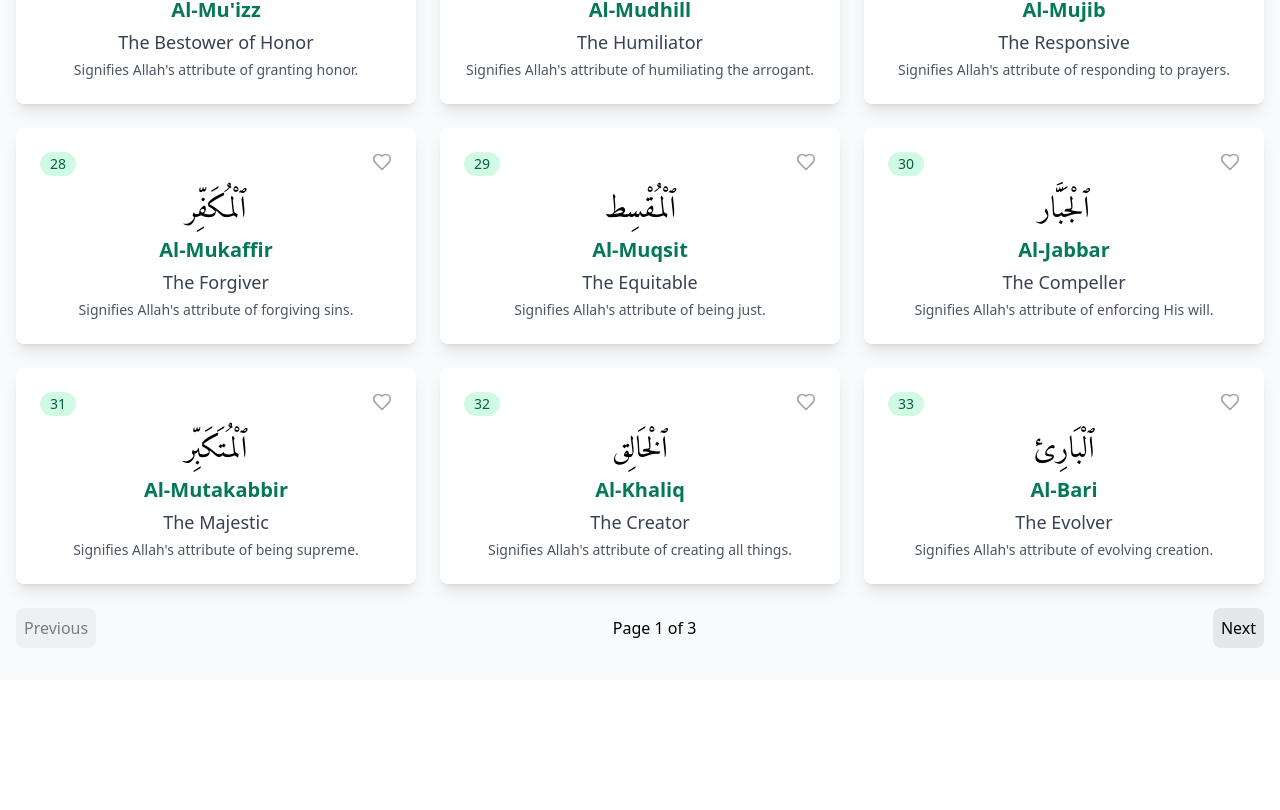
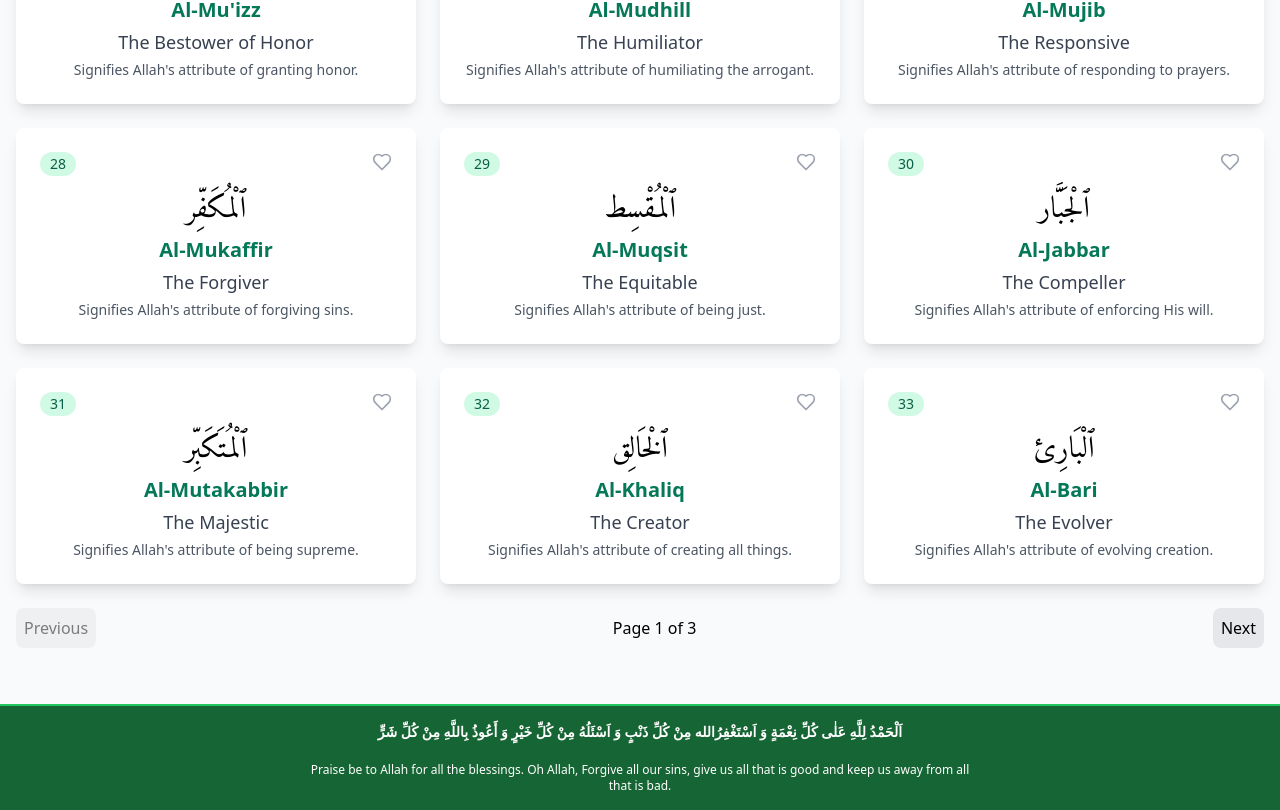
Before and after one commit to bleeeeek/asma-ul-husna, a React (Vite) app: page / in a window 1280 px wide. Shown: the part 2354-3164 px from the top of the page. Before the commit the page ends 3034 px from the top, so only its background shows below. Built offline with nearby package versions, Linux system fonts and the light colour scheme.

Commit message:
dua added to the bottom of the page

```diff
--- a/src/App.tsx
+++ b/src/App.tsx
@@ -3,6 +3,7 @@ import { names } from './data/names';
 import { NameCard } from './components/NameCard';
 import Pagination from './components/Pagination';
 import Header from './components/Header';
+import Footer from './components/Footer';
 
 function App() {
   const [search, setSearch] = useState('');
@@ -41,8 +42,8 @@ function App() {
   const likedCount = favorites.length;
 
   return (
-    <div className="min-h-screen bg-gray-50">
-      <div className="container mx-auto px-4 py-8">
+    <div className="min-h-screen bg-gray-50 relative">
+      <div className="container mx-auto px-4 py-8 relative z-10">
         <Header
           search={search}
           setSearch={setSearch}
@@ -67,6 +68,7 @@ function App() {
           onPageChange={setCurrentPage}
         />
       </div>
+      <Footer />
     </div>
   );
 }
--- /dev/null
+++ b/src/components/Footer.tsx
@@ -0,0 +1,18 @@
+import React from 'react';
+
+const Footer: React.FC = () => {
+  return (
+    <footer className="bg-green-800 text-white text-center py-2 mt-6 shadow-lg">
+      <div className="max-w-2xl mx-auto">
+        <p className="mb-1 text-sm font-semibold">
+          اَلْحَمْدُ لِلَّهِ عَلٰی كُلِّ نِعْمَةٍ وَ اَسْتَغْفِرُالله مِنْ كُلِّ ذَنْبٍ وَ اَسْئَلُهُ مِنْ كُلِّ خَيْرٍ وَ أَعُوذُ بِاللَّهِ مِنْ كُلِّ شَرٍّ
+        </p>
+        <p className="text-xs">
+          Praise be to Allah for all the blessings. Oh Allah, Forgive all our sins, give us all that is good and keep us away from all that is bad.
+        </p>
+      </div>
+    </footer>
+  );
+};
+
+export default Footer;
--- a/src/index.css
+++ b/src/index.css
@@ -1,5 +1,3 @@
-
-
 @import url('https://fonts.googleapis.com/css2?family=Amiri:wght@400;700&display=swap');
 @tailwind base;
 @tailwind components;
@@ -22,3 +20,13 @@
     @apply border-gray-700;
   }
 }
+
+footer {
+  background-color: #047857;
+  border-top: 2px solid rgba(34, 197, 94, 1);
+}
+
+footer p {
+  margin: 0;
+  padding: 0.5rem 0;
+}
```
